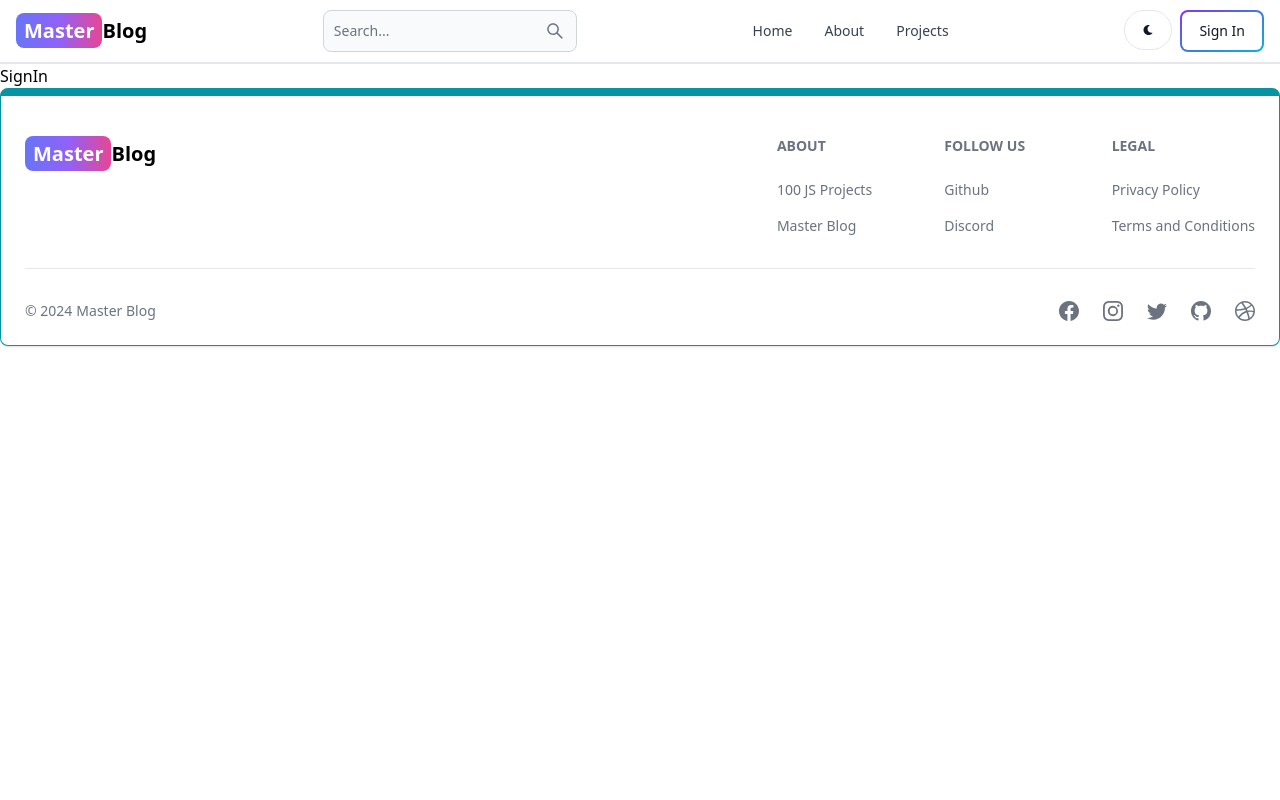
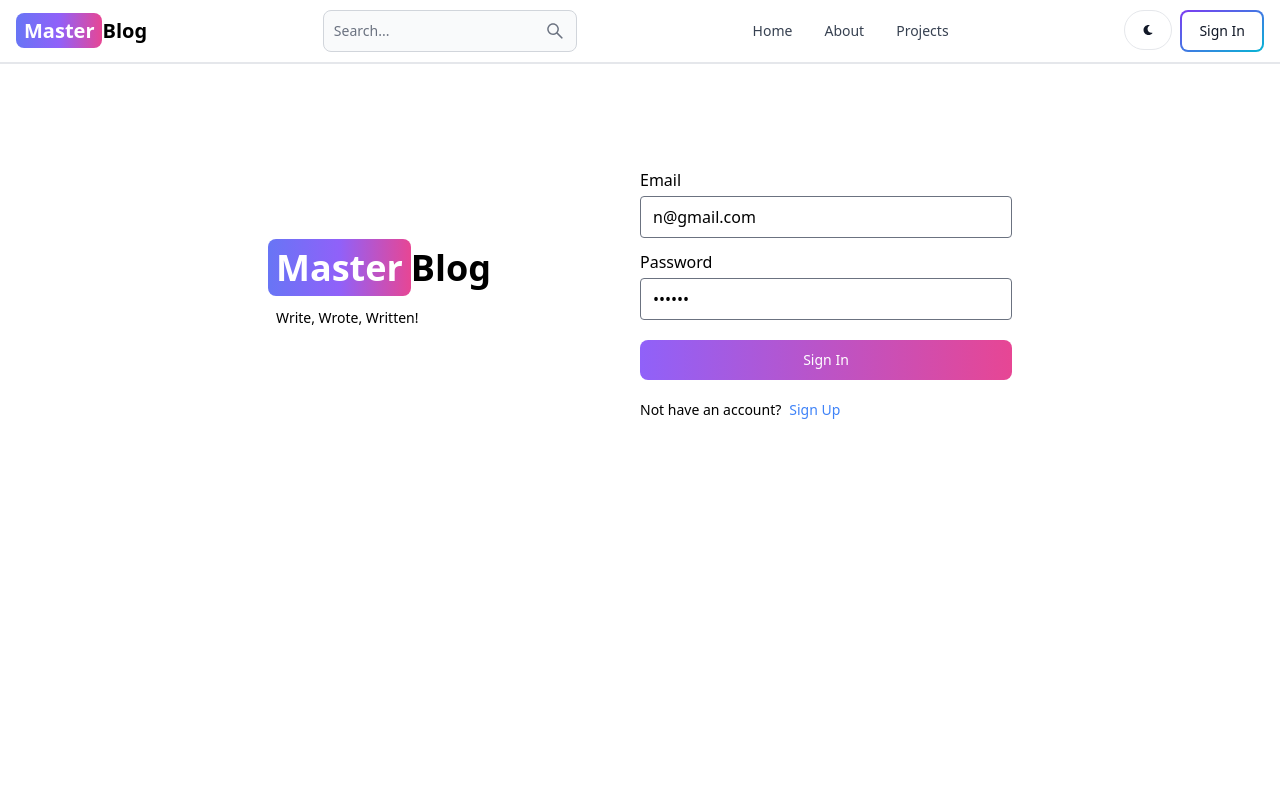
Before and after one commit to nishanthan-k/mern-blog, a React (Vite) app in the folder client/: page /signin in a window 1280 px wide. Shown: the top 800 px of the page. Built offline with nearby package versions, Linux system fonts and the light colour scheme.

Commit message:
create sign in page ui

```diff
--- a/client/src/components/Header.jsx
+++ b/client/src/components/Header.jsx
@@ -1,4 +1,3 @@
-import React from "react";
 import { Button, Navbar, TextInput } from "flowbite-react";
 import { Link, useLocation } from "react-router-dom";
 import { AiOutlineSearch } from "react-icons/ai";
--- a/client/src/components/LogoComp.jsx
+++ b/client/src/components/LogoComp.jsx
@@ -1,4 +1,3 @@
-import React from 'react'
 import { Link } from 'react-router-dom';
 
 const LogoComp = () => {
--- a/client/src/pages/SignIn.jsx
+++ b/client/src/pages/SignIn.jsx
@@ -1,6 +1,122 @@
+import axios from "axios";
+import { Button, Spinner } from "flowbite-react";
+import { Form, Formik } from "formik";
+import { useState } from "react";
+import { Link, useNavigate } from "react-router-dom";
+import CustomInput from "../utils/form/CustomInput";
+import Toast from "../utils/toast/Toast";
+import { signInFormValidation } from "../utils/validation/signInFormValidation";
 
 const SignIn = () => {
-  return <div>SignIn</div>;
-}
+  const [errorMessage, setErrorMessage] = useState("");
+  const [loading, setLoading] = useState(false);
+  const navigate = useNavigate();
 
-export default SignIn
+  const handleSubmit = async (values) => {
+    console.log('submit called');
+    await signInFormValidation(values);
+    setLoading(true);
+    try {
+      const res = await axios.post("/api/auth/signin", values, {
+        headers: {
+          "content-type": "application/json",
+        },
+      });
+
+      <Toast message="Signin successful" type="success" />;
+      setLoading(false);
+      navigate("/");
+    } catch (error) {
+      setLoading(false);
+      // setErrorMessage("Username already exists");
+
+      if (error.response) {
+        let errorMessage = error.response.data.message;
+        if (errorMessage === "Duplicate Key Error") {
+          let key = Object.keys(error.response.data.key).toString();
+          key = key.charAt(0).toUpperCase() + key.slice(1).toLowerCase();
+
+          errorMessage = `${key} already exists`;
+          console.log(errorMessage);
+        }
+        setErrorMessage(errorMessage);
+      }
+    }
+  };
+  return (
+    <div className="min-h-screen mt-20">
+      <div className="flex p-3 max-w-3xl mx-auto flex-col md:flex-row md:items-center">
+        {/* Left */}
+        <div className="flex-1">
+          <Link to="/" className="font-bold dark:text-white text-4xl">
+            <span className="px-2 py-1 bg-gradient-to-r from-indigo-500 via-purple-500 to-pink-500 rounded-lg text-white ">
+              Master
+            </span>
+            Blog
+          </Link>
+          <p className="text-sm mt-5 px-2">Write, Wrote, Written!</p>
+        </div>
+
+        {/* Right */}
+        <div className="flex-1">
+          <Formik
+            initialValues={{
+              email: "n@gmail.com",
+              password: "NNNNn1",
+            }}
+            validateOnChange={false} // Update: Disable validation on change
+            validateOnBlur={true} // Update: Enable validation on blur
+            validate={signInFormValidation}
+            onSubmit={handleSubmit}
+          >
+            {(props) => (
+              <Form className="">
+                <CustomInput
+                  type="email"
+                  label="Email"
+                  name="email"
+                  placeholder="Enter your email"
+                />
+
+                <CustomInput
+                  type="password"
+                  label="Password"
+                  name="password"
+                  placeholder="Enter your password"
+                />
+
+                <Button
+                  type="submit"
+                  gradientDuoTone="purpleToPink"
+                  className="mt-5 w-full"
+                  disabled={loading}
+                  // onClick={() => handleSubmit(props.initialValues)}
+                >
+                  {loading ? (
+                    <>
+                      <Spinner size="sm" />
+                      <span className="pl-3">Loading...</span>
+                    </>
+                  ) : (
+                    "Sign In"
+                  )}
+                </Button>
+              </Form>
+            )}
+          </Formik>
+
+          {errorMessage && <Toast message={errorMessage} type="failure" />}
+
+          <div className="flex gap-2 text-sm mt-5">
+            <span>Not have an account?</span>
+            <Link to="/signup" className="text-blue-500">
+              Sign Up
+            </Link>
+          </div>
+        </div>
+      </div>
+    </div>
+  );
+};
+
+export default SignIn;
--- a/client/src/pages/SignUp.jsx
+++ b/client/src/pages/SignUp.jsx
@@ -1,5 +1,5 @@
 import axios from "axios";
-import React, { useState } from "react";
+import  { useState } from "react";
 import { Button, Spinner } from "flowbite-react";
 import { Form, Formik } from "formik";
 import { Link, useNavigate } from "react-router-dom";
--- a/client/src/utils/form/CustomInput.jsx
+++ b/client/src/utils/form/CustomInput.jsx
@@ -1,5 +1,4 @@
 import { useField } from "formik";
-import React from "react";
 
 const CustomInput = ({ label, ...props }) => {
   const [field, meta, helpers] = useField(props.name);
--- /dev/null
+++ b/client/src/utils/validation/signInFormValidation.js
@@ -0,0 +1,16 @@
+import * as Yup from "yup";
+import { emailSchema, passwordSchema } from "./globalSchema";
+
+export const signInFormValidation = async (values) => {
+  try {
+    const schema = Yup.object().shape({
+      email: emailSchema,
+      password: passwordSchema,
+    });
+
+    await schema.validate(values, { abortEarly: false });
+    return {};
+  } catch (error) {
+    // console.log(error)
+  }
+};
```
Also changed, not shown: client/src/utils/validation/signUpFormValidation.js (line endings or trailing spaces).
